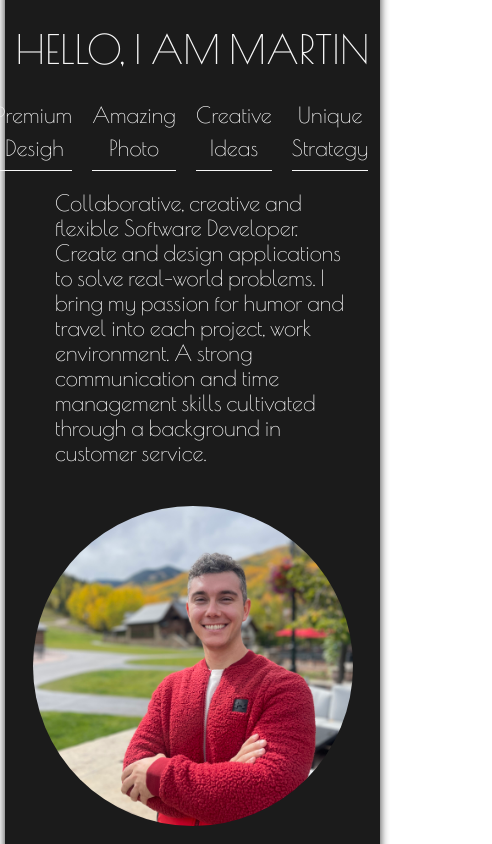
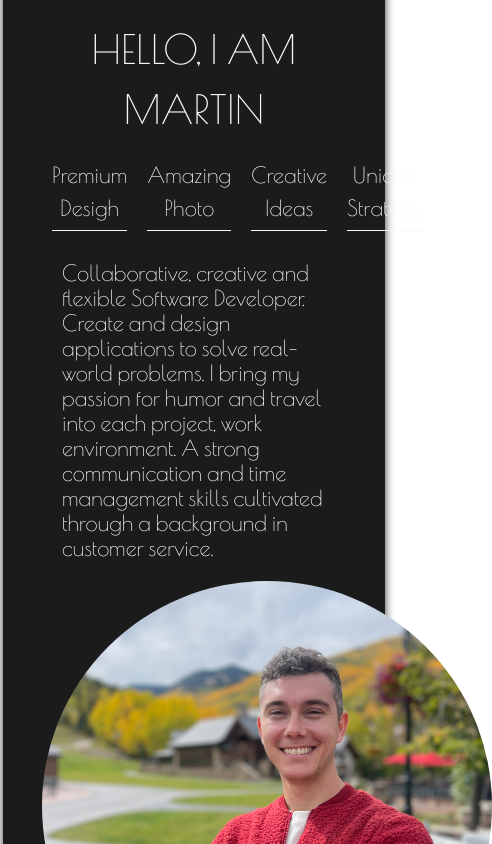
Before and after one commit to martinstojmenovski/Portfolio, a React (Create React App) app: page / in a window 390 px wide. Shown: the part 1560-2404 px from the top of the page, 492 px wide, since content can reach past the window. Built offline with nearby package versions, Linux system fonts and the light colour scheme; a web font is replaced by a local one.

Commit message:
Responsive design to about me section.

```diff
--- a/src/Components/about.css
+++ b/src/Components/about.css
@@ -1,20 +1,17 @@
 #ABOUT{
     background: #1b1b1b;
     box-shadow: 0 2px 10px 0 rgba(0,0,0, .8);
-    margin: 0 10px 0 5px;
+    margin: 0 5px 0 3px;
     border-radius: 5px;
     position: relative;
-    padding: 100px 0 ;
+    padding: 100px 20% ;
+    display: flex;
 
 }
-
-
 .about-text {
     color: rgb(247, 247, 247);
-    /* flex: 1; */
+    flex: 1;
 }
-
-
 
 .professional-photo {
     background-image: url('./images/professional\ photo.JPG');
@@ -26,8 +23,6 @@
     border-radius: 100%;
     padding: 40px 0;
     margin: auto;
-    /* flex: 1; */
-
 }
 
 #ABOUT .about-text h1 {
@@ -46,83 +41,54 @@
     border-bottom: 1px solid rgb(247, 247, 247);
     padding-bottom: 5px;
     text-align: center;
+
 }
 #ABOUT p{
     padding: 20px;
     line-height: 25px;
     margin: auto;
 }
-
-
-@media screen and (min-width: 1025px) {
+@media screen and (max-width: 1400px) {
     #ABOUT{
-         display: flex;
-    }
-    .about-text{
-        flex: 1;
+        padding: 100px 10% ;
     }
 }
 
-@media screen and (max-width: 1024px) {
-
-    .professional-photo {
-        width: 700px;
-        height: 700px;
+@media screen and (max-width: 840px) {
+    #ABOUT{
+        display: block;
     }
-    #ABOUT ul {
-        /* flex-wrap: wrap; */
-        justify-content: center;
-    }
-    #ABOUT p{
-        padding: 10px 30px 40px 50px ;
-    }
-}
-@media screen and (max-width: 840px) {
     #ABOUT h1 {
         font-size: 25px;
     }
-    .about-page {
-        width: 100%;
-    }
-
-
 }
-
-@media screen and (max-width: 768px) {
+/* @media screen and (max-width: 768px) {
     .professional-photo {
-        width: 450px;
-        height: 450px;
-    }
-    .about-page{
-        flex-direction: column-reverse;
-        width: 80%;
+        width: 400px;
+        height: 400px;
     }
 
 }
 
-
 @media screen and (max-width: 500px) {
-    .about-page{
-        width: 90%;
+    #ABOUT{
+        padding: 100px 0 ;
     }
     .professional-photo {
-        width: 380px;
-        height: 380px;
+        width: 350px;
+        height: 350px;
     }
 }
-@media screen and (max-width: 440px) {
-    .about-page{
-        width: 100%;
-    }
+
+@media screen and (max-width: 400px) {
+ #ABOUT ul {
+    flex-wrap: wrap;
+    justify-content: center;
 
 }
-@media screen and (max-width: 400px) {
-    .about-page{
-        width: 100%;
-    }
     .professional-photo {
-        width: 320px;
-        height: 320px;
+        width: 310px;
+        height: 310px;
     }
 }
 @media screen and (max-width: 322px) {
@@ -130,4 +96,4 @@
         width: 250px;
         height: 250px;
     }
-}
+} */
```
